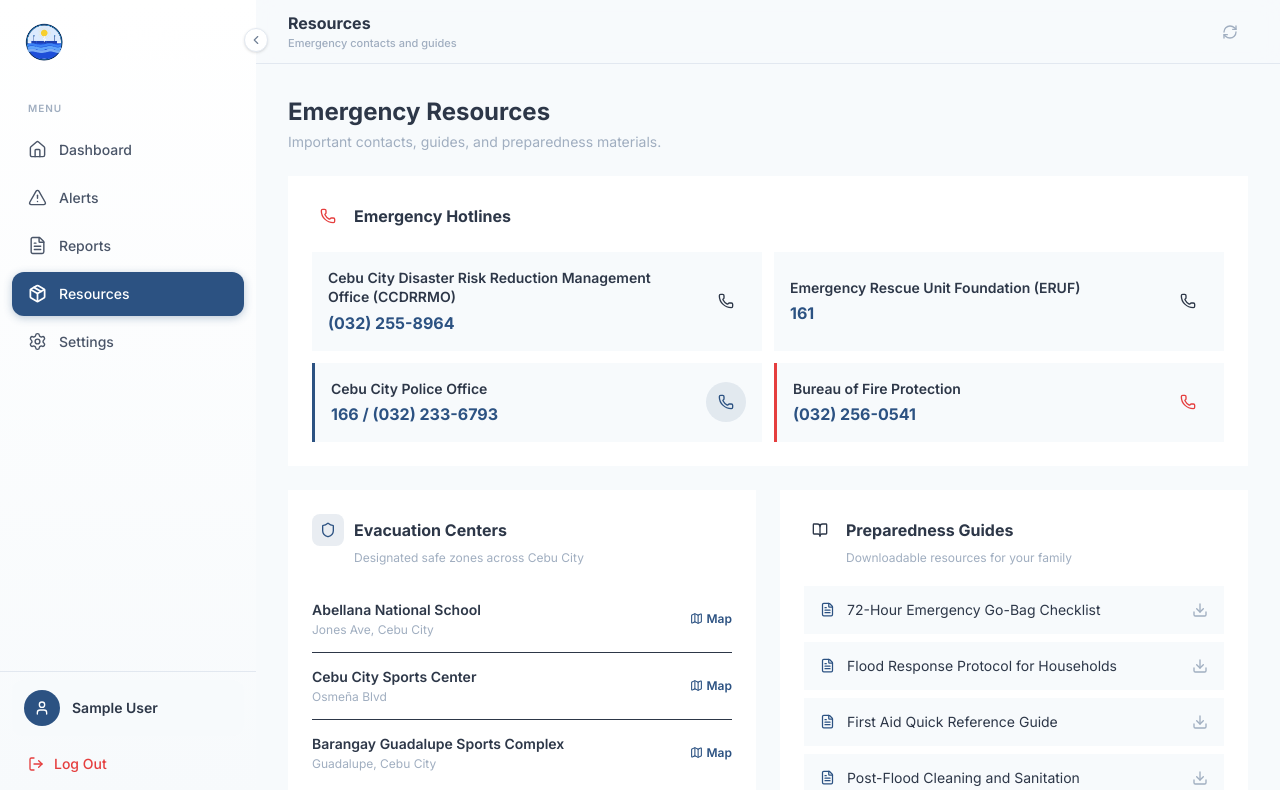
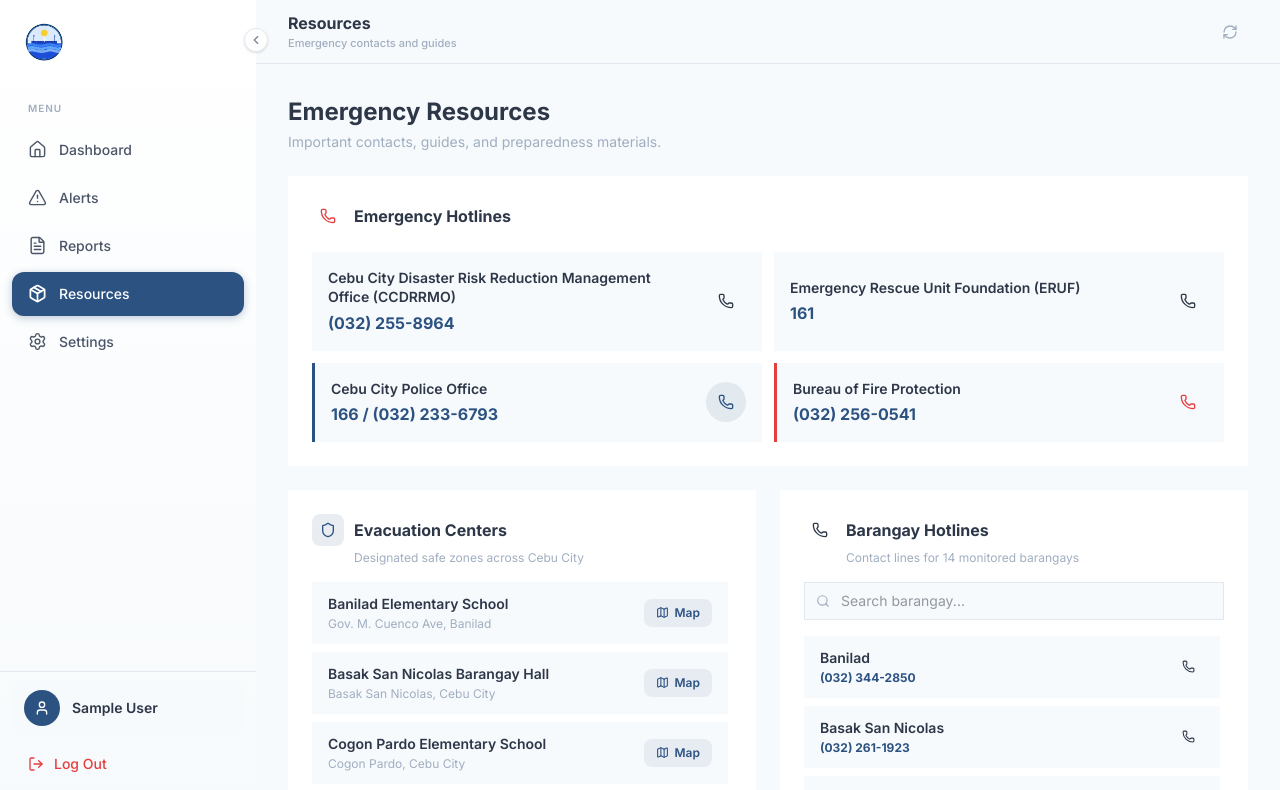
Before and after one commit to iamrayd/Baha-buster, a Next.js app: page /resources in a window 1280 px wide. Shown: the top 790 px of the page. Built offline with nearby package versions, Linux system fonts and the light colour scheme; sample sign-in values are in the browser's storage.

Commit message:
feat: complete resources page revamp with dynamic evacuation markers on map and consistent UI layout

```diff
--- a/src/app/(main)/dashboard/page.tsx
+++ b/src/app/(main)/dashboard/page.tsx
@@ -1,6 +1,7 @@
 "use client";
 
 import { useEffect, useRef, useState, useCallback } from "react";
+import { useSearchParams } from "next/navigation";
 import dynamic from "next/dynamic";
 import QuickStats from "@/src/features/dashboard/QuickStats";
 import RealTimeAlerts from "@/src/features/alerts/RealTimeAlerts";
@@ -10,6 +11,7 @@ import { fetchAllForecasts, fetchAllSOSAlerts, SOSAlert } from "@/src/services/a
 import { GoogleMapHandle } from "@/src/features/flood-map/components/GoogleMap";
 import { useAuth } from "@/src/contexts/AuthContext";
 import { AlertCircle, Loader2, RefreshCw } from "lucide-react";
+import { EVACUATION_CENTERS } from "@/src/lib/evacuation-centers";
 
 const FloodGoogleMap = dynamic(
   () => import("@/src/features/flood-map/components/GoogleMap"),
@@ -45,6 +47,8 @@ export default function DashboardPage() {
   const [sosAlerts, setSosAlerts] = useState<SOSAlert[]>([]);
 
   const mapRef = useRef<GoogleMapHandle>(null);
+  const searchParams = useSearchParams();
+  const [showEvacuation, setShowEvacuation] = useState(false);
 
   // Set initial barangay from user profile
   useEffect(() => {
@@ -52,6 +56,31 @@ export default function DashboardPage() {
       setSelectedBarangay(user.barangay);
     }
   }, [user]);
+
+  // Pan to coordinates from URL search params (e.g. from evacuation center Map button)
+  useEffect(() => {
+    const lat = searchParams.get("lat");
+    const lng = searchParams.get("lng");
+    const zoom = searchParams.get("zoom");
+    const showEvac = searchParams.get("showEvac");
+
+    // Auto-show evacuation markers when coming from Resources page
+    if (showEvac === "true") {
+      setShowEvacuation(true);
+    }
+
+    if (lat && lng) {
+      // Small delay to ensure the map is loaded
+      const timer = setTimeout(() => {
+        mapRef.current?.panToLocation(
+          parseFloat(lat),
+          parseFloat(lng),
+          zoom ? parseInt(zoom, 10) : 17
+        );
+      }, 1500);
+      return () => clearTimeout(timer);
+    }
+  }, [searchParams]);
 
   // Initial zoom is now handled inside GoogleMap components onLoad
 
@@ -170,6 +199,9 @@ export default function DashboardPage() {
           riskFilter={riskFilter}
           setRiskFilter={setRiskFilter}
           sosAlerts={sosAlerts}
+          evacuationCenters={EVACUATION_CENTERS}
+          showEvacuation={showEvacuation}
+          onToggleEvacuation={() => setShowEvacuation((prev) => !prev)}
         />
       </div>
 
--- a/src/app/(main)/resources/page.tsx
+++ b/src/app/(main)/resources/page.tsx
@@ -1,4 +1,9 @@
-import { Phone, Shield, BookOpen, FileText, Download, Map } from "lucide-react";
+"use client";
+
+import { useState } from "react";
+import { useRouter } from "next/navigation";
+import { Phone, Shield, Map, Search } from "lucide-react";
+import { EVACUATION_CENTERS } from "@/src/lib/evacuation-centers";
 
 const HOTLINES = [
   {
@@ -30,20 +35,38 @@ const CATEGORY_STYLES: Record<string, { bg: string; color: string; iconBg: strin
   fire: { bg: "var(--color-risk-high-bg)", color: "var(--color-risk-high)", iconBg: "var(--color-risk-high-bg)" },
 };
 
-const EVACUATION_CENTERS = [
-  { name: "Abellana National School", address: "Jones Ave, Cebu City" },
-  { name: "Cebu City Sports Center", address: "Osmeña Blvd" },
-  { name: "Barangay Guadalupe Sports Complex", address: "Guadalupe, Cebu City" },
-];
 
-const GUIDES = [
-  "72-Hour Emergency Go-Bag Checklist",
-  "Flood Response Protocol for Households",
-  "First Aid Quick Reference Guide",
-  "Post-Flood Cleaning and Sanitation",
+
+/** Hotlines for the 14 flood-monitored barangays in Cebu City */
+const BARANGAY_HOTLINES = [
+  { barangay: "Banilad", hotline: "(032) 344-2850" },
+  { barangay: "Basak San Nicolas", hotline: "(032) 261-1923" },
+  { barangay: "Cogon Pardo", hotline: "(032) 272-0187" },
+  { barangay: "Duljo Fatima", hotline: "(032) 256-3041" },
+  { barangay: "Ermita", hotline: "(032) 253-7812" },
+  { barangay: "Inayawan", hotline: "(032) 272-7134" },
+  { barangay: "Mabolo", hotline: "(032) 233-8456" },
+  { barangay: "Mambaling", hotline: "(032) 261-5089" },
+  { barangay: "Pasil", hotline: "(032) 256-4231" },
+  { barangay: "San Roque", hotline: "(032) 255-1467" },
+  { barangay: "Sto. Niño", hotline: "(032) 254-6823" },
+  { barangay: "Suba", hotline: "(032) 253-9154" },
+  { barangay: "Tejero", hotline: "(032) 254-3078" },
+  { barangay: "Tinago", hotline: "(032) 253-2196" },
 ];
 
 export default function ResourcesPage() {
+  const router = useRouter();
+  const [hotlineSearch, setHotlineSearch] = useState("");
+
+  const filteredBarangayHotlines = BARANGAY_HOTLINES.filter((h) =>
+    h.barangay.toLowerCase().includes(hotlineSearch.toLowerCase())
+  );
+
+  const handleMapClick = (lat: number, lng: number) => {
+    router.push(`/dashboard?lat=${lat}&lng=${lng}&zoom=17&showEvac=true`);
+  };
+
   return (
     <div className="space-y-6">
       {/* Header */}
@@ -94,67 +117,108 @@ export default function ResourcesPage() {
         </div>
       </div>
 
-      {/* Evacuation Centers + Guides */}
+      {/* Evacuation Centers + Barangay Hotlines */}
       <div className="grid grid-cols-1 md:grid-cols-2 gap-6">
         {/* Evacuation Centers */}
-        <div className="bg-white p-6 flex flex-col" style={{ borderRadius: "var(--radius-card)", boxShadow: "var(--shadow-card)" }}>
+        <div className="bg-white p-6 flex flex-col h-[480px]" style={{ borderRadius: "var(--radius-card)", boxShadow: "var(--shadow-card)" }}>
           <div className="flex items-center gap-2.5 mb-1">
             <div className="w-8 h-8 rounded-lg flex items-center justify-center" style={{ background: "rgba(44, 82, 130, 0.1)" }}>
               <Shield size={16} style={{ color: "var(--color-primary)" }} />
             </div>
             <h2 className="text-base font-bold" style={{ color: "var(--color-gray-700)" }}>Evacuation Centers</h2>
           </div>
-          <p className="text-xs mb-5 ml-[42px]" style={{ color: "var(--color-gray-400)" }}>Designated safe zones across Cebu City</p>
+          <p className="text-xs mb-4 ml-[42px]" style={{ color: "var(--color-gray-400)" }}>Designated safe zones across Cebu City</p>
 
-          <div className="flex-1 divide-y" style={{ borderColor: "var(--color-gray-100)" }}>
+          <div className="flex-1 overflow-y-auto space-y-2 pr-1 pb-1">
             {EVACUATION_CENTERS.map((center) => (
-              <div key={center.name} className="flex items-center justify-between py-3.5">
+              <div
+                key={center.name}
+                className="flex items-center justify-between px-4 py-3 transition-all duration-200 hover:shadow-sm"
+                style={{
+                  background: "var(--color-gray-50)",
+                  borderRadius: "var(--radius-input)",
+                }}
+              >
                 <div>
                   <p className="text-sm font-semibold" style={{ color: "var(--color-gray-700)" }}>{center.name}</p>
                   <p className="text-xs mt-0.5" style={{ color: "var(--color-gray-400)" }}>{center.address}</p>
                 </div>
-                <button className="text-xs font-semibold flex items-center gap-1 transition-colors shrink-0 ml-4 hover:opacity-80" style={{ color: "var(--color-primary)" }}>
+                <button
+                  onClick={() => handleMapClick(center.lat, center.lng)}
+                  className="shrink-0 ml-4 flex items-center gap-1.5 px-3 py-1.5 text-xs font-semibold rounded-lg transition-all duration-200 hover:opacity-80"
+                  style={{ color: "var(--color-primary)", background: "rgba(44, 82, 130, 0.08)" }}
+                >
                   <Map size={13} />
                   Map
                 </button>
               </div>
             ))}
           </div>
-
-          <button
-            className="mt-5 w-full border text-sm font-semibold py-2.5 transition-all duration-200 hover:shadow-sm hover:-translate-y-px"
-            style={{ borderColor: "var(--color-primary)", color: "var(--color-primary)", borderRadius: "var(--radius-button)" }}
-          >
-            View Full Directory
-          </button>
         </div>
 
-        {/* Preparedness Guides */}
-        <div className="bg-white p-6" style={{ borderRadius: "var(--radius-card)", boxShadow: "var(--shadow-card)" }}>
+        {/* Barangay Hotlines */}
+        <div className="bg-white p-6 flex flex-col h-[480px]" style={{ borderRadius: "var(--radius-card)", boxShadow: "var(--shadow-card)" }}>
           <div className="flex items-center gap-2.5 mb-1">
-            <div className="w-8 h-8 rounded-lg flex items-center justify-center" style={{ background: "var(--color-risk-low-bg)" }}>
-              <BookOpen size={16} style={{ color: "var(--color-risk-low)" }} />
+            <div className="w-8 h-8 rounded-lg flex items-center justify-center" style={{ background: "var(--color-risk-medium-bg)" }}>
+              <Phone size={16} style={{ color: "var(--color-risk-medium)" }} />
             </div>
-            <h2 className="text-base font-bold" style={{ color: "var(--color-gray-700)" }}>Preparedness Guides</h2>
+            <h2 className="text-base font-bold" style={{ color: "var(--color-gray-700)" }}>Barangay Hotlines</h2>
           </div>
-          <p className="text-xs mb-5 ml-[42px]" style={{ color: "var(--color-gray-400)" }}>Downloadable resources for your family</p>
+          <p className="text-xs mb-4 ml-[42px]" style={{ color: "var(--color-gray-400)" }}>
+            Contact lines for 14 monitored barangays
+          </p>
 
-          <div className="space-y-2">
-            {GUIDES.map((guide) => (
-              <div
-                key={guide}
-                className="flex items-center justify-between px-4 py-3.5 transition-all duration-200 hover:shadow-sm"
-                style={{ background: "var(--color-gray-50)", borderRadius: "var(--radius-input)" }}
-              >
-                <div className="flex items-center gap-3">
-                  <FileText size={15} className="shrink-0" style={{ color: "var(--color-primary)" }} />
-                  <span className="text-sm" style={{ color: "var(--color-gray-700)" }}>{guide}</span>
+          {/* Search */}
+          <div className="relative mb-4">
+            <Search
+              size={14}
+              className="absolute left-3 top-1/2 -translate-y-1/2"
+              style={{ color: "var(--color-gray-400)" }}
+            />
+            <input
+              type="text"
+              placeholder="Search barangay..."
+              value={hotlineSearch}
+              onChange={(e) => setHotlineSearch(e.target.value)}
+              className="w-full pl-9 pr-3 py-2 text-sm border outline-none transition-all duration-200 focus:ring-2"
+              style={{
+                borderColor: "var(--color-gray-200)",
+                borderRadius: "var(--radius-input)",
+                color: "var(--color-gray-700)",
+                background: "var(--color-gray-50)",
+              }}
+            />
+          </div>
+
+          {/* List */}
+          <div className="flex-1 overflow-y-auto space-y-2 pr-1 pb-1">
+            {filteredBarangayHotlines.length === 0 ? (
+              <p className="text-sm text-center py-6" style={{ color: "var(--color-gray-400)" }}>
+                No matching barangay found.
+              </p>
+            ) : (
+              filteredBarangayHotlines.map((item) => (
+                <div
+                  key={item.barangay}
+                  className="flex items-center justify-between px-4 py-3 transition-all duration-200 hover:shadow-sm"
+                  style={{
+                    background: "var(--color-gray-50)",
+                    borderRadius: "var(--radius-input)",
+                  }}
+                >
+                  <div>
+                    <p className="text-sm font-semibold" style={{ color: "var(--color-gray-700)" }}>{item.barangay}</p>
+                    <p className="text-xs font-bold mt-0.5" style={{ color: "var(--color-primary)" }}>{item.hotline}</p>
+                  </div>
+                  <div
+                    className="shrink-0 w-8 h-8 rounded-full flex items-center justify-center"
+                    style={{ background: "var(--color-risk-medium-bg)" }}
+                  >
+                    <Phone size={13} style={{ color: "var(--color-risk-medium)" }} />
+                  </div>
                 </div>
-                <button className="ml-3 shrink-0 transition-colors hover:opacity-70" style={{ color: "var(--color-gray-400)" }}>
-                  <Download size={16} />
-                </button>
-              </div>
-            ))}
+              ))
+            )}
           </div>
         </div>
       </div>
--- a/src/features/flood-map/types.ts
+++ b/src/features/flood-map/types.ts
@@ -1,5 +1,6 @@
 import { RiskLevel, BarangayFloodData } from "@/src/types/global";
 import { SOSAlert } from "@/src/services/api";
+import { EvacuationCenter } from "@/src/lib/evacuation-centers";
 
 export interface LeafletMapProps {
   data: BarangayFloodData[];
@@ -8,7 +9,11 @@ export interface LeafletMapProps {
   riskFilter: RiskLevel | "ALL";
   setRiskFilter: (filter: RiskLevel | "ALL") => void;
   sosAlerts?: SOSAlert[];
+  evacuationCenters?: EvacuationCenter[];
+  showEvacuation?: boolean;
+  onToggleEvacuation?: () => void;
 }
+
 
 export interface BarangayPolygonsProps {
   data: BarangayFloodData[];
--- /dev/null
+++ b/src/lib/evacuation-centers.ts
@@ -0,0 +1,42 @@
+/** Evacuation centers across the 14 flood-monitored barangays of Cebu City */
+export interface EvacuationCenter {
+  name: string;
+  address: string;
+  barangay: string;
+  lat: number;
+  lng: number;
+}
+
+export const EVACUATION_CENTERS: EvacuationCenter[] = [
+  // Banilad
+  { name: "Banilad Elementary School", address: "Gov. M. Cuenco Ave, Banilad", barangay: "Banilad", lat: 10.3530, lng: 123.9060 },
+  // Basak San Nicolas
+  { name: "Basak San Nicolas Barangay Hall", address: "Basak San Nicolas, Cebu City", barangay: "Basak San Nicolas", lat: 10.2905, lng: 123.8700 },
+  // Cogon Pardo
+  { name: "Cogon Pardo Elementary School", address: "Cogon Pardo, Cebu City", barangay: "Cogon Pardo", lat: 10.2780, lng: 123.8610 },
+  // Duljo Fatima
+  { name: "Duljo Fatima Barangay Hall", address: "Duljo Fatima, Cebu City", barangay: "Duljo Fatima", lat: 10.2910, lng: 123.8970 },
+  // Ermita
+  { name: "Cebu City Sports Center", address: "Osmeña Blvd, Ermita", barangay: "Ermita", lat: 10.2935, lng: 123.8985 },
+  // Inayawan
+  { name: "Inayawan Barangay Hall", address: "Inayawan, Cebu City", barangay: "Inayawan", lat: 10.2660, lng: 123.8610 },
+  // Mabolo
+  { name: "Mabolo Elementary School", address: "Mabolo, Cebu City", barangay: "Mabolo", lat: 10.3170, lng: 123.9150 },
+  // Mambaling
+  { name: "Mambaling Community Center", address: "Mambaling, Cebu City", barangay: "Mambaling", lat: 10.2880, lng: 123.8790 },
+  // Pasil
+  { name: "Pasil Fish Market Covered Court", address: "Pasil, Cebu City", barangay: "Pasil", lat: 10.2945, lng: 123.8960 },
+  // San Roque
+  { name: "San Roque Barangay Hall", address: "San Roque, Cebu City", barangay: "San Roque", lat: 10.2960, lng: 123.9000 },
+  // Sto. Niño
+  { name: "Sto. Niño Parish Covered Court", address: "Sto. Niño, Cebu City", barangay: "Sto. Niño", lat: 10.2940, lng: 123.8950 },
+  // Suba
+  { name: "Suba Barangay Hall", address: "Suba, Cebu City", barangay: "Suba", lat: 10.2945, lng: 123.8920 },
+  // Tejero
+  { name: "Tejero Elementary School", address: "Tejero, Cebu City", barangay: "Tejero", lat: 10.3060, lng: 123.8980 },
+  // Tinago
+  { name: "Tinago Barangay Hall", address: "Tinago, Cebu City", barangay: "Tinago", lat: 10.2990, lng: 123.8930 },
+  // City-wide centers
+  { name: "Abellana National School", address: "Jones Ave, Cebu City", barangay: "City-wide", lat: 10.3050, lng: 123.8916 },
+  { name: "Barangay Guadalupe Sports Complex", address: "Guadalupe, Cebu City", barangay: "City-wide", lat: 10.3170, lng: 123.8790 },
+];
```
Also changed, not shown: src/features/flood-map/components/GoogleMap.tsx (+51 -1 lines), src/components/layout/Sidebar.tsx (indentation only).
